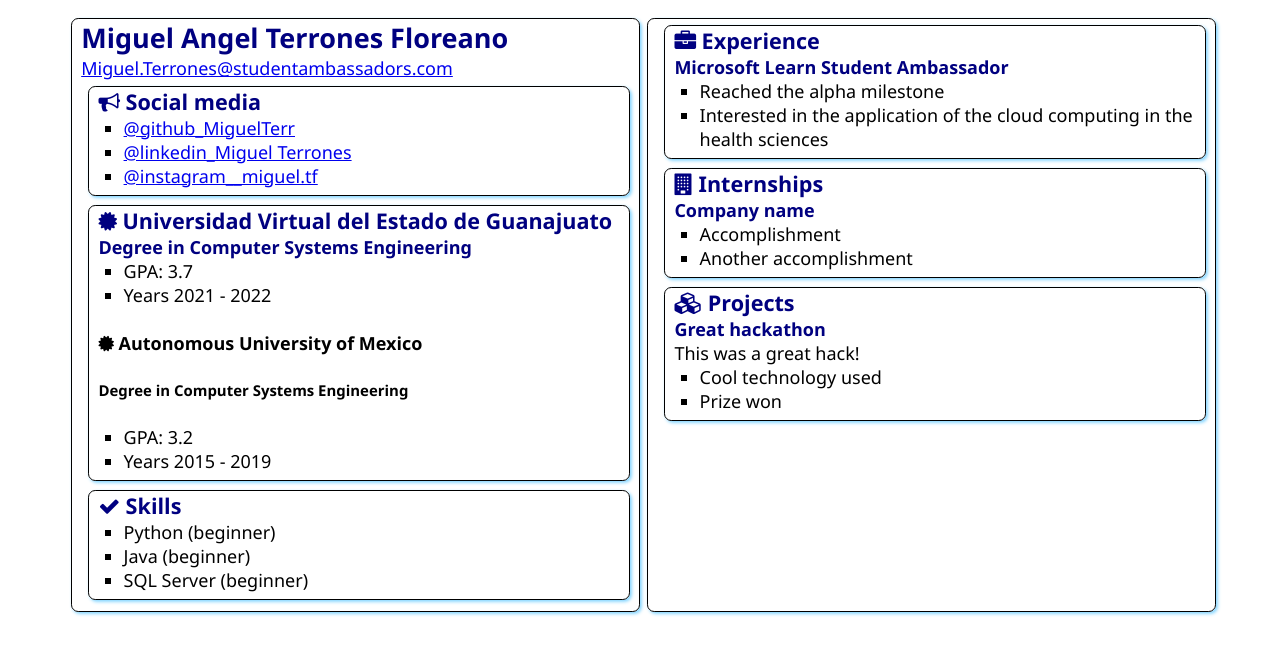
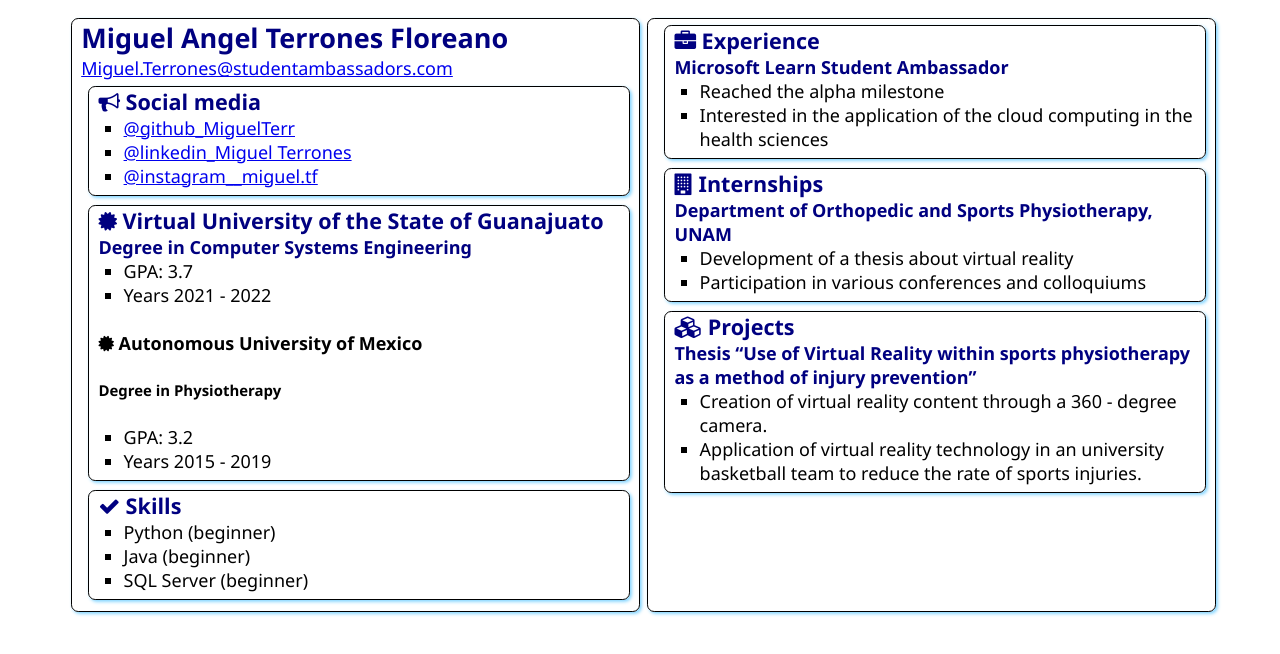
Before and after one commit to MiguelTerr/SATechnicalOnboarding, a plain HTML site: page src/index.html in a window 1280 px wide. Drawn offline with Linux system fonts and the light colour scheme.

Commit message:
Update index.html

```diff
--- a/src/index.html
+++ b/src/index.html
@@ -31,7 +31,7 @@
                 <div class="education">
                     <h2>
                         <i class="fa fa-certificate" aria-hidden="true"></i>
-                        Universidad Virtual del Estado de Guanajuato
+                        Virtual University of the State of Guanajuato
                     </h2>
                     <h3>Degree in Computer Systems Engineering</h3>
                     <ul>
@@ -42,7 +42,7 @@
                         <i class="fa fa-certificate" aria-hidden="true"></i>
                         Autonomous University of Mexico
                     </h4>
-                    <h5>Degree in Computer Systems Engineering</h5>
+                    <h5>Degree in Physiotherapy</h5>
                     <ul>
                         <li>GPA: 3.2</li>
                         <li>Years 2015 - 2019</li>
@@ -80,10 +80,10 @@
                     Internships
                 </h2>
 
-                <h3>Company name</h3>
+                <h3>Department of  Orthopedic and Sports Physiotherapy, UNAM</h3>
                 <ul>
-                    <li>Accomplishment</li>
-                    <li>Another accomplishment</li>
+                    <li>Development of a thesis about virtual reality</li>
+                    <li>Participation in various conferences and colloquiums</li>
                 </ul>
             </section>
             <section class="box">
@@ -92,11 +92,11 @@
                     Projects
                 </h2>
 
-                <h3>Great hackathon</h3>
-                <div>This was a great hack!</div>
+                <h3>Thesis “Use of Virtual Reality within sports physiotherapy as a method of injury prevention”</h3>
+                <div></div>
                 <ul>
-                    <li>Cool technology used</li>
-                    <li>Prize won</li>
+                    <li>Creation of virtual reality content through a 360 - degree camera.</li>
+                    <li>Application of virtual reality technology in an university basketball team to reduce the rate of sports injuries.</li>
                 </ul>
             </section>
         </article>
```
